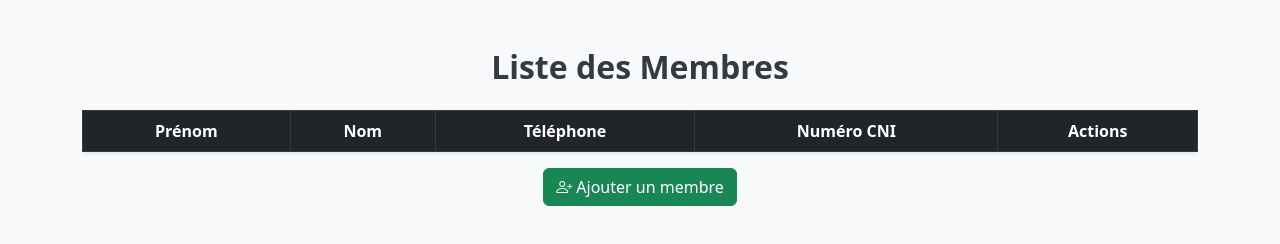
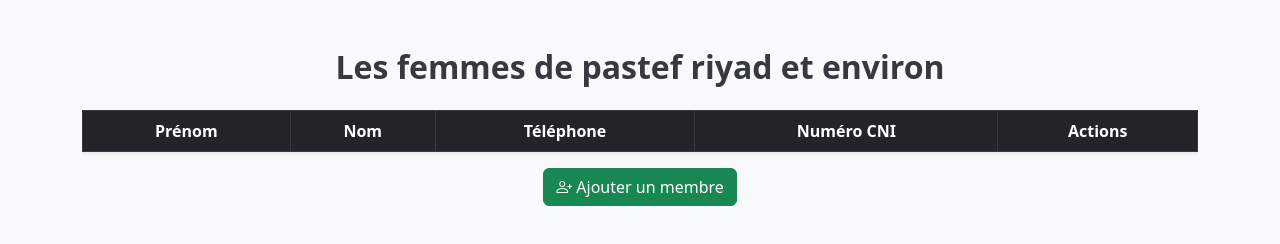
Before and after one commit to coly826/soulaye_faye, a plain HTML site: page liste.html in a window 1280 px wide. Drawn offline with nearby package versions, Linux system fonts and the light colour scheme.

Commit message:
first commit

```diff
--- a/liste.html
+++ b/liste.html
@@ -57,7 +57,7 @@
 </head>
 <body>
   <div class="container mt-5 mb-4">
-    <h2 class="mb-4 text-center">Liste des Membres</h2>
+    <h2 class="mb-4 text-center">Les femmes de pastef riyad et environ</h2>
 
     <div class="table-responsive text-center">
       <table class="table table-bordered table-striped table-hover shadow-sm">
```
